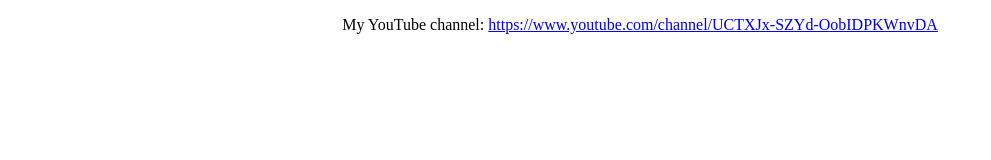
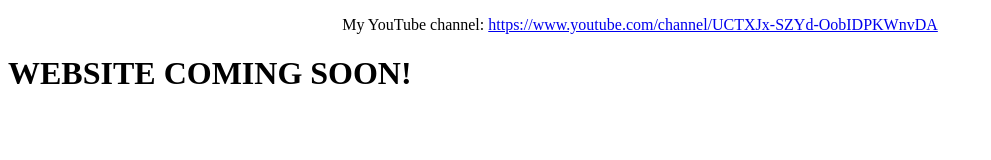
Before and after one commit to BinaryVigilante/binaryvigilante.github.io, a plain HTML site: page index.html in a window 1280 px wide. Shown: the whole page, without its empty margins (0-991 px from the left). Drawn offline with Linux system fonts and the light colour scheme.

Commit message:
add "website coming soon" text

```diff
--- a/index.html
+++ b/index.html
@@ -6,5 +6,6 @@
 </head>
 <body>
 <p style="text-align:center;">My YouTube channel: <a href="https://www.youtube.com/channel/UCTXJx-SZYd-OobIDPKWnvDA">https://www.youtube.com/channel/UCTXJx-SZYd-OobIDPKWnvDA</a></p>
+  <h1>WEBSITE COMING SOON!</h1>
 </body>
 </html>
```
